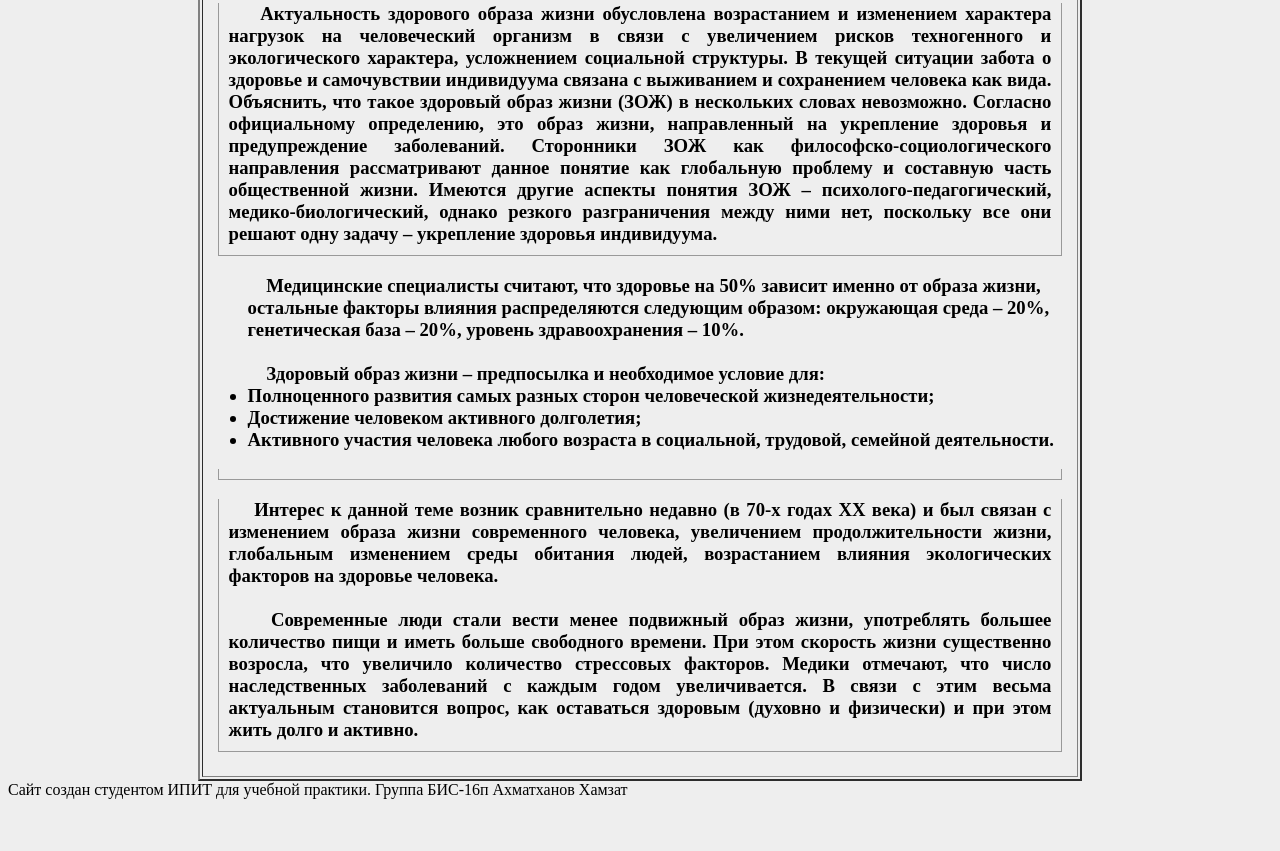
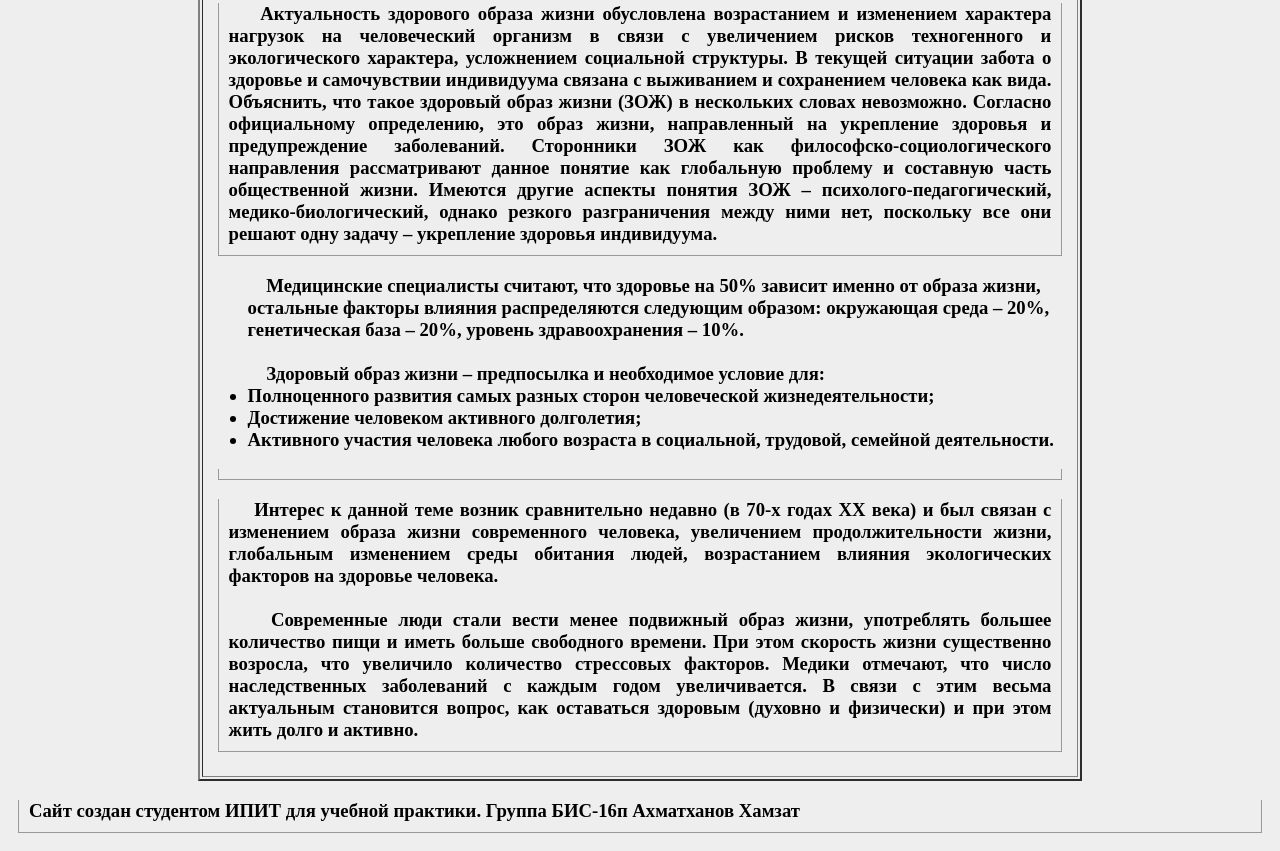
Before and after one commit to KhamZero/KhamZero.github.io, a plain HTML site: page data/glavnaya.html in a window 1280 px wide. Shown: the part 710-1561 px from the top of the page. Before the commit the page ends 1517 px from the top, so only its background shows below. Drawn offline with Linux system fonts and the light colour scheme.

Commit message:
Update glavnaya.html

```diff
--- a/data/glavnaya.html
+++ b/data/glavnaya.html
@@ -33,6 +33,6 @@ h1 {
 </th>
 </tr>
 </table>
-		Сайт создан студентом ИПИТ для учебной практики. Группа БИС-16п Ахматханов Хамзат
+		<h3><p align="justify">Сайт создан студентом ИПИТ для учебной практики. Группа БИС-16п Ахматханов Хамзат</p></h3>
 	</body>
 		</html>
```
